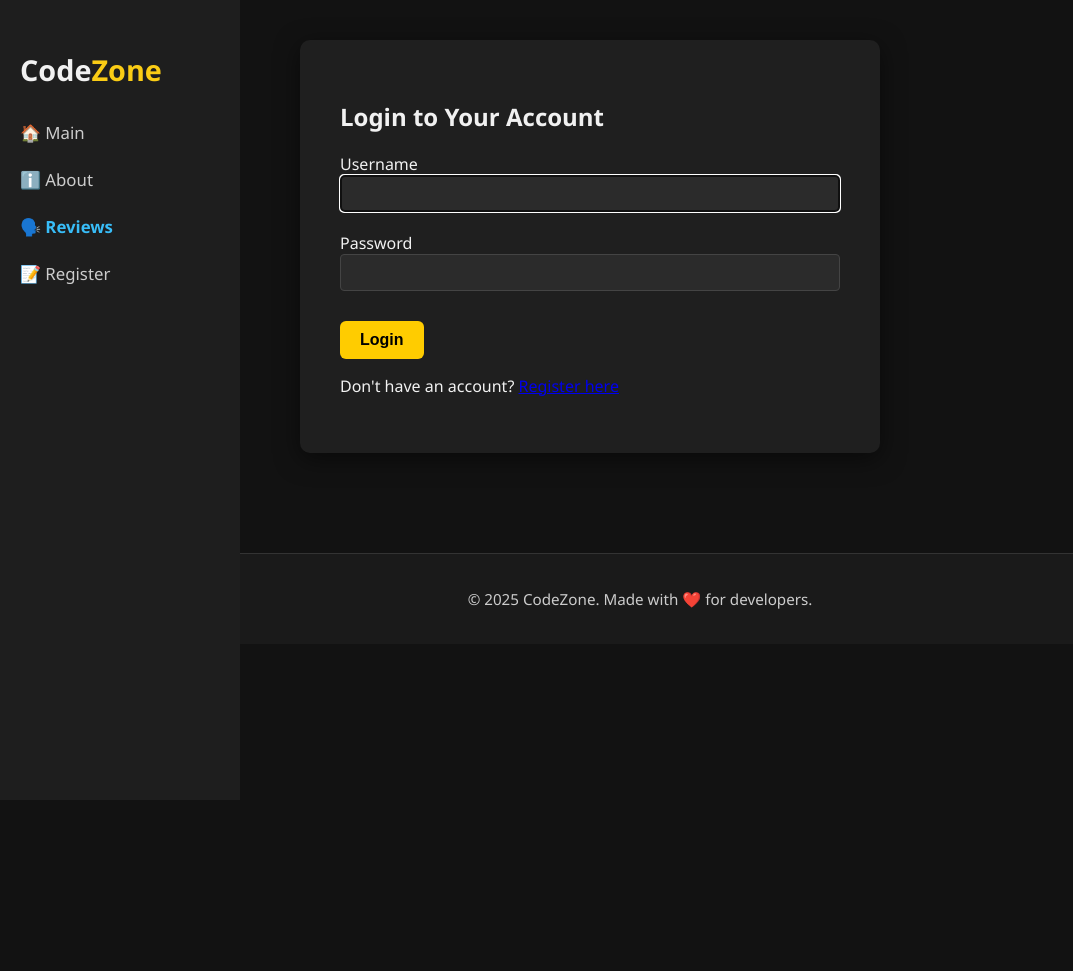
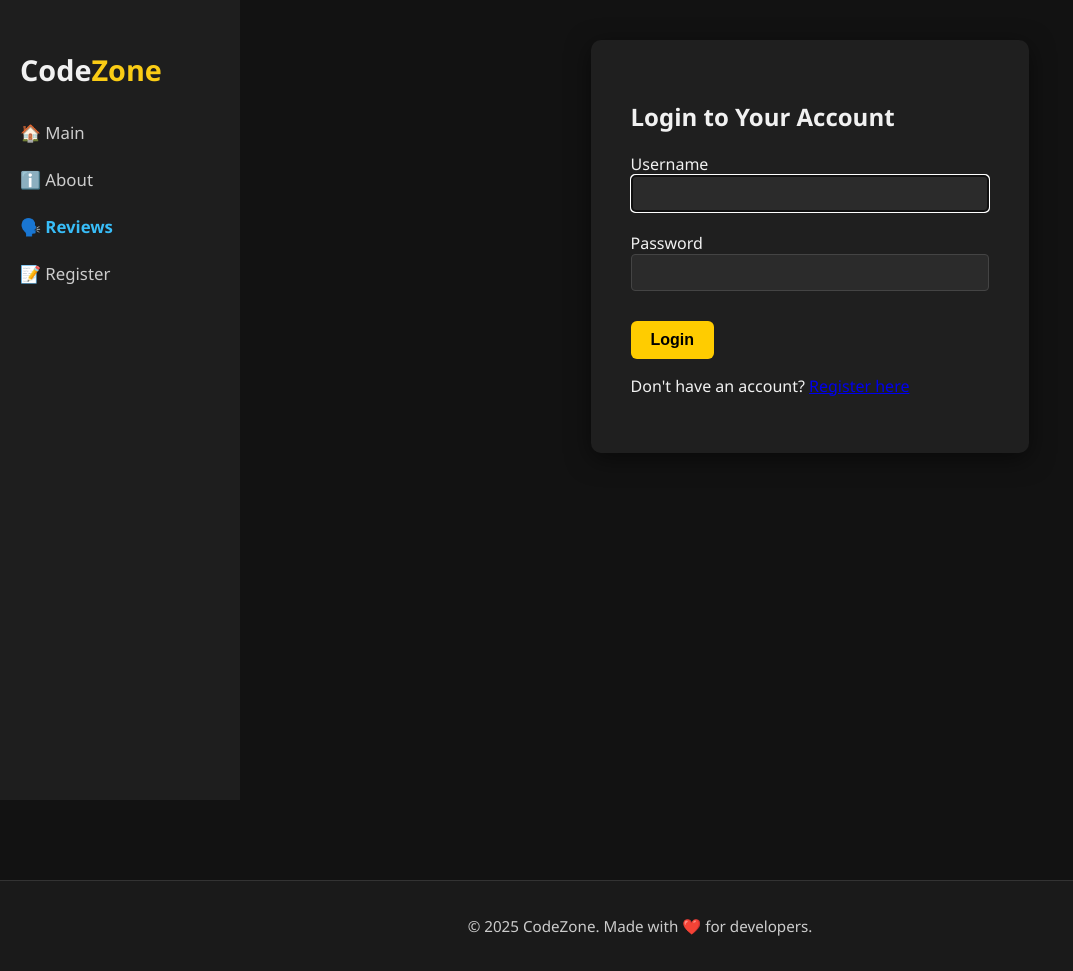
Before and after one commit to djavaaa777/articles_catalog, a Django app: page /login/ in a window 1280 px wide. Shown: the whole page, without its empty margins (0-1073 px from the left). Before the commit the page ends 609 px from the top, so only its background shows below. Run offline with Django 5.2, Linux system fonts and the light colour scheme.

Commit message:
changed the styles

```diff
--- a/main/static/main/css/main.css
+++ b/main/static/main/css/main.css
@@ -1,3 +1,4 @@
+
 body {
   margin: 0;
   font-family: 'Segoe UI', sans-serif;
@@ -194,10 +195,9 @@
   padding: 20px;
   text-align: center;
   font-size: 0.95rem;
-  margin-top: 60px;
   border-top: 1px solid #333;
+  margin-top: auto;
 }
-
 
 .register-page {
   background-color: #1f1f1f;
@@ -272,6 +272,7 @@
   color: #facc15;
   margin-bottom: 20px;
 }
+
 .dashboard form {
   margin-top: 20px;
 }
@@ -431,7 +432,7 @@
 }
 
 a[href*="reviews"] {
-  color: #38bdf8; /* светло-голубой */
+  color: #38bdf8;
   font-weight: bold;
   transition: all 0.3s ease;
 }
@@ -441,13 +442,30 @@
   text-decoration: underline;
 }
 
+html, body {
+  height: 100%;
+}
+
+.page-wrapper {
+  min-height: 100vh;
+  display: flex;
+  flex-direction: column;
+}
+
+.content {
+  flex: 1;
+  display: flex;
+  justify-content: center;
+  align-items: center;
+  flex-direction: column;
+}
+
 .login-page {
   background-color: #1f1f1f;
   padding: 40px;
   border-radius: 10px;
   max-width: 500px;
-  margin-left: 0;
-  margin-right: auto;
+  width: 100%;
   box-shadow: 0 6px 25px rgba(0, 0, 0, 0.5);
 }
 
--- a/main/templates/main/login.html
+++ b/main/templates/main/login.html
@@ -2,6 +2,7 @@
 {% block title %}Login{% endblock %}
 
 {% block main %}
+<div class="page-wrapper">
   <div class="login-page">
     <h2>Login to Your Account</h2>
 
@@ -29,4 +30,5 @@
       <p>Don't have an account? <a href="{% url 'register' %}">Register here</a></p>
     </div>
   </div>
+</div>
 {% endblock %}
```
Lines whose indentation alone changed are shown as unchanged.
